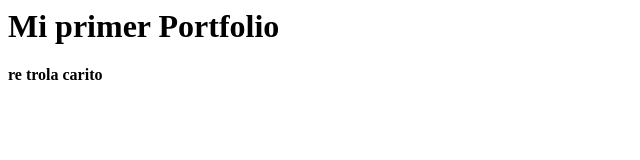
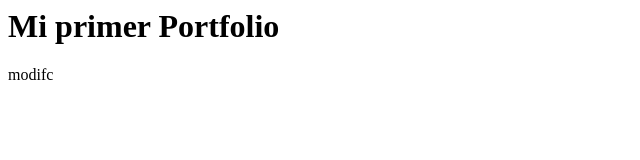
Before and after one commit to tinchoprediger5/PortfolioFrontEnd, a plain HTML site: page index.html in a window 1280 px wide. Shown: the full height of the page, 0-640 px from the left. Drawn offline with Linux system fonts and the light colour scheme.

Commit message:
Update index.html

```diff
--- a/index.html
+++ b/index.html
@@ -1,2 +1,2 @@
 <h1>Mi primer Portfolio</h1>
-<b>re trola carito</b>
+<p> modifc </p>
```
